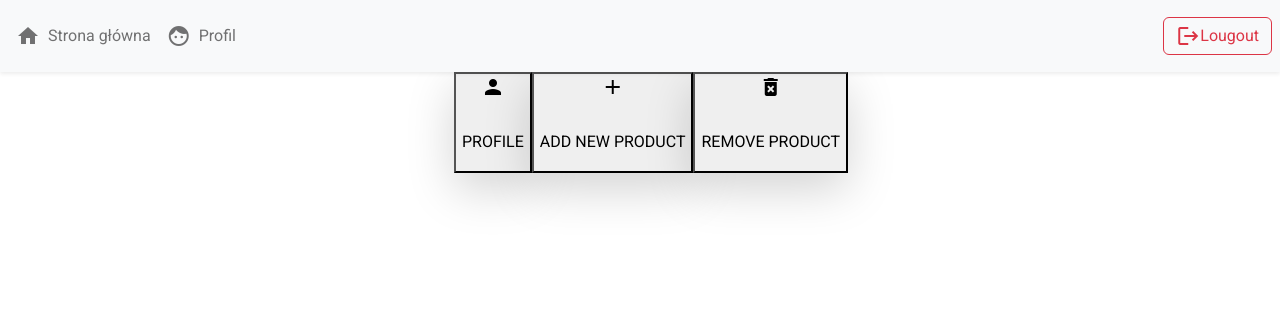
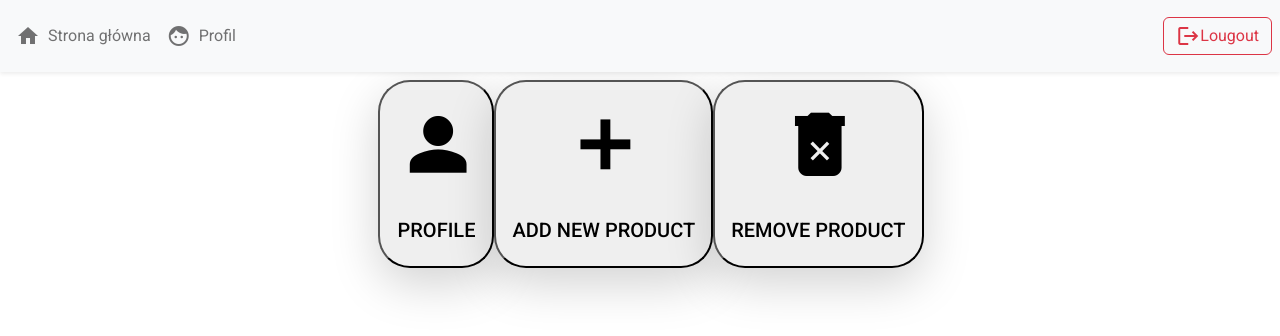
Before and after one commit to Lukasz-Lipinski/CS-Dashboard-Angular, an Angular app: page /dashboard in a window 1280 px wide. Shown: the top 336 px of the page. Built offline with nearby package versions, Linux system fonts and the light colour scheme.

Commit message:
tile component is being developed

```diff
--- a/src/app/dashboard/dashboard.component.html
+++ b/src/app/dashboard/dashboard.component.html
@@ -3,7 +3,7 @@
   <div class="col-2">
     <app-sidebar></app-sidebar>
   </div>
-  <div class="col-10 d-flex justify-content-center">
+  <div class="container-fluid col-10 d-flex justify-content-center pt-2">
     <router-outlet></router-outlet>
   </div>
 </div>
--- a/src/app/dashboard/home/tile/tile.component.html
+++ b/src/app/dashboard/home/tile/tile.component.html
@@ -1,7 +1,7 @@
 <button
   (click)="navigate()"
-  class="shadow-lg border-2 rounded-2xl min-w-[260px] p-10 text-base hover:-translate-y-2 hover:text-primary-dark hover:shadow-2xl ease-in-out translate-y-0 duration-200"
+  class="shadow-lg border-2 rounded-5 p-3 min-w-[260px] text-base hover:-translate-y-2 hover:text-primary-dark hover:shadow-2xl ease-in-out translate-y-0 duration-200"
 >
-  <span class="material-icons text-8xl">{{ tile.icon }}</span>
-  <p class="pt-4 font-semibold">{{ tile.text | uppercase }}</p>
+  <span class="material-icons display-1 fw-bold">{{ tile.icon }}</span>
+  <p class="pt-4 h5">{{ tile.text | uppercase }}</p>
 </button>
```
